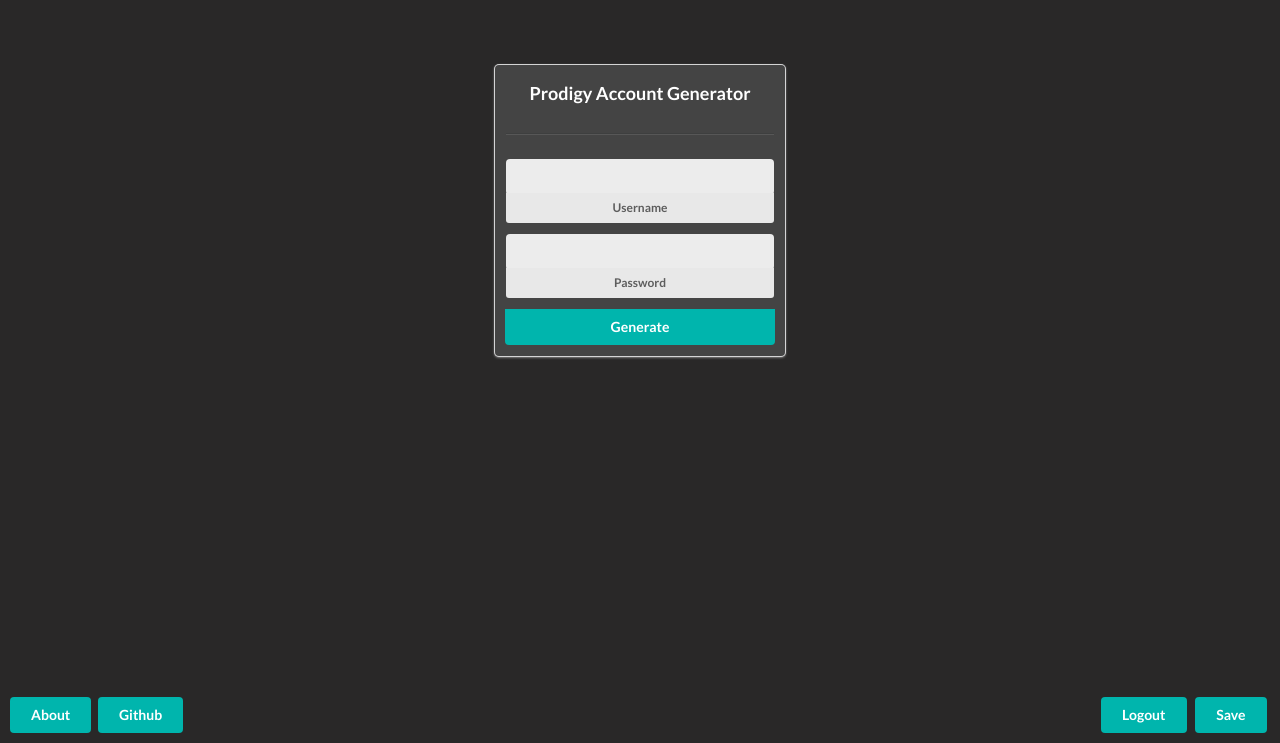
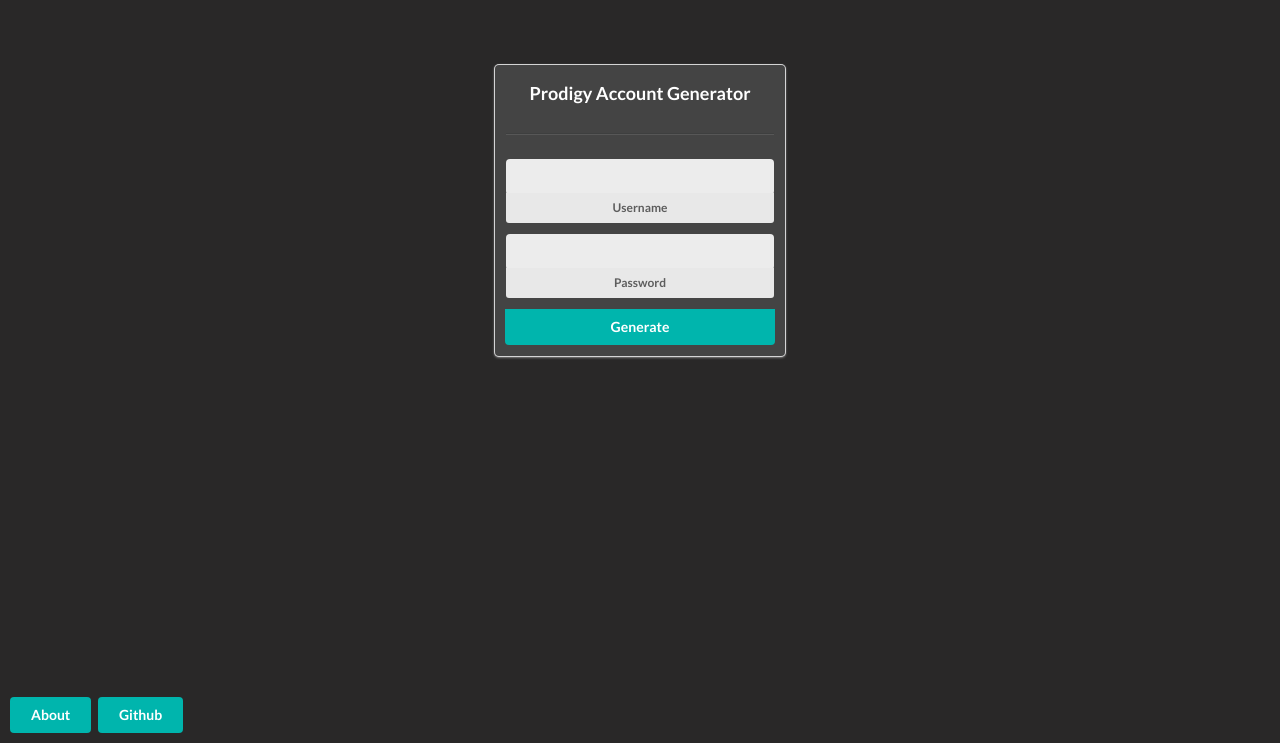
Before and after one commit to cvfdvvf/octa.github.io, a plain HTML site: page create.html in a window 1280 px wide. Shown: the part 57-800 px from the top of the page. Drawn offline with nearby package versions, Linux system fonts and the light colour scheme; some packages are replaced by stand-ins of ours; a script that the page names is missing.

Commit message:
remove save and logout btns

```diff
--- a/create.html
+++ b/create.html
@@ -59,11 +59,6 @@
         }">About
         </div>
         <a class="ui teal button" style="position: fixed; bottom: 10px; left: 98px;" href="https://github.com/ProdigyAPI/ProdigyDashboard" target="_blank">Github</a>
-        <div class="ui teal button" id="save" style="position: fixed; bottom: 10px; right: 10px;" onclick="save()">Save
-        </div>
-        <div class="ui teal button" id="logout" style="position: fixed; bottom: 10px; right: 90px; " onclick="logout()">
-            Logout</div>
-        </span>
 </body>
 
 </html>
```
